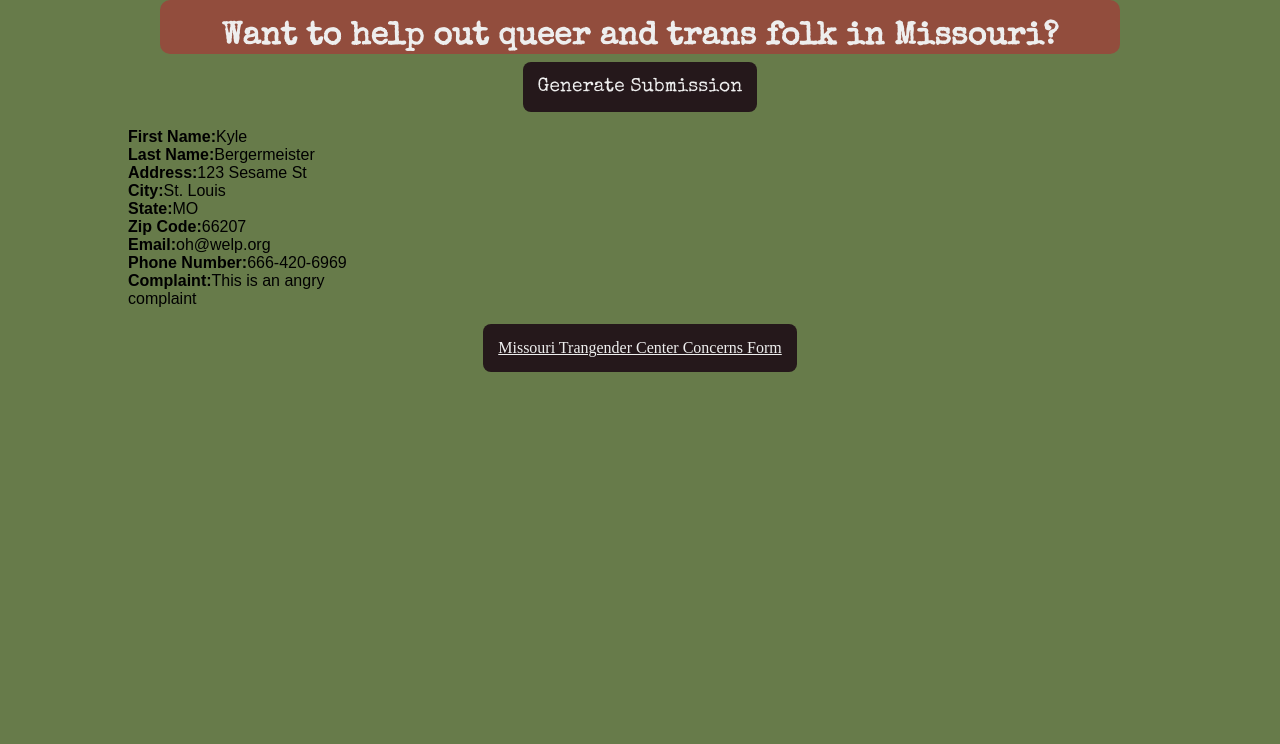
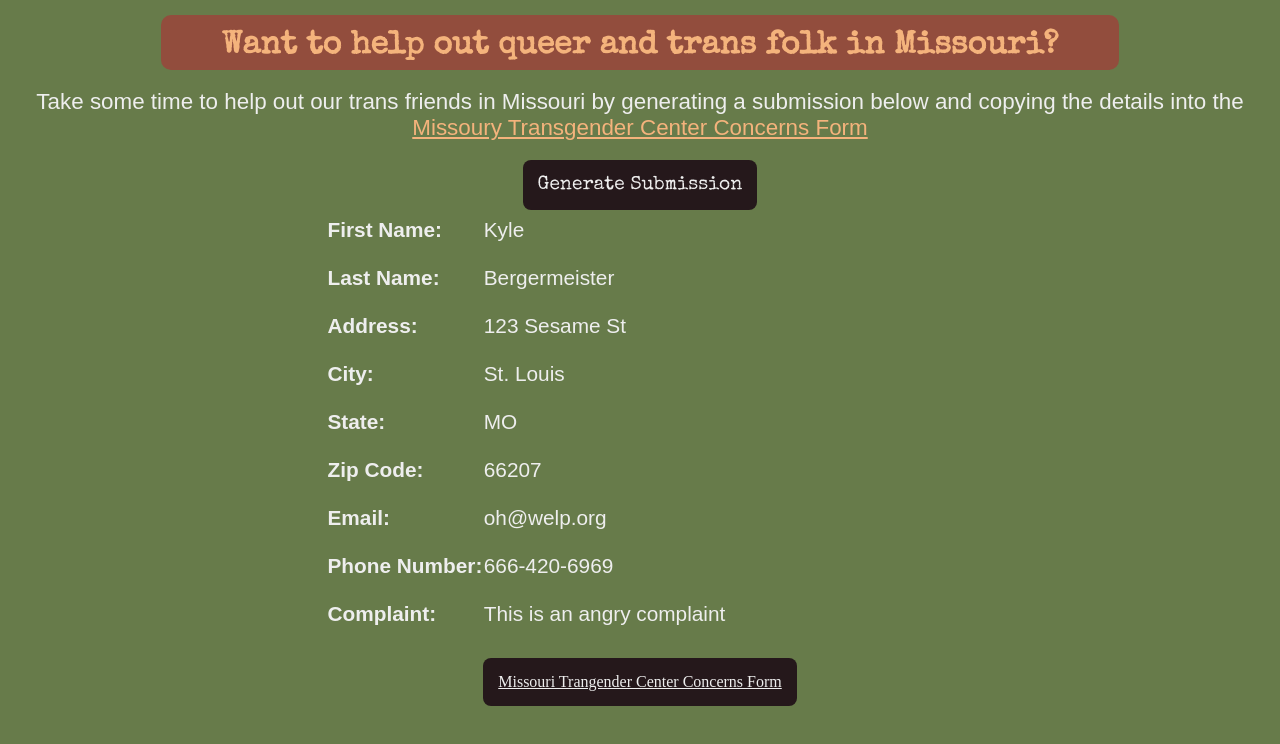
Before and after one commit to pamplemoussecache/queer-assistance-script-collection, a plain HTML site: page site/index.html in a window 1280 px wide. Both pictures are taken after a click on the button "Generate Submission". Drawn offline with nearby package versions, Linux system fonts and the light colour scheme; a web font is replaced by a local one.

Commit message:
further css formatting and grid updates

```diff
--- a/site/index.html
+++ b/site/index.html
@@ -12,16 +12,23 @@
     />
   </head>
   <body class="page-layout">
-    <div class="title">
-      <h1>Want to help out queer and trans folk in Missouri?</h1>
-      <div style="justify-content: flex-start; display: flex"></div>
-    </div>
+    <h1 class="title">Want to help out queer and trans folk in Missouri?</h1>
+    <p>
+      Take some time to help out our trans friends in Missouri by generating a
+      submission below and copying the details into the
+      <a
+        href="https://ago.mo.gov/file-a-complaint/transgender-center-concerns"
+        target="_blank"
+      >
+        Missoury Transgender Center Concerns Form
+      </a>
+    </p>
     <body>
       <button class="submission" type="button" id="button">
         Generate Submission
       </button>
     </body>
-    <div class="output">
+    <div class="outputContainer">
       <!-- <py-script>
         from js import document from pyodide import create_proxy from
         complaints_generator import hatespeech_complaint_generator def
--- a/site/script.js
+++ b/site/script.js
@@ -1,6 +1,6 @@
 "use strict";
 
-const output = document.querySelector(".output");
+const output = document.querySelector(".outputContainer");
 
 const fakeJSONOut = {
   first_name: "Kyle",
@@ -26,7 +26,7 @@ const handlePython = function () {
   //parse JSON into object
 
   //put object information into fields on html
-  const markup = `<p>
+  const markup = `<p class="output">
   <strong class="field">First Name:</strong><span id="first_name" class="data">${data.first_name}</span><br />
   <strong class="field">Last Name:</strong><span id="last_name" class="data">${data.last_name}</span><br />
   <strong class="field">Address:</strong><span id="address" class="data">${data.address.street}</span><br />
--- a/site/style.css
+++ b/site/style.css
@@ -10,24 +10,13 @@ Fonts: Special Elite for headers and Annie Use Your telescope for body
   --color4: #677b4a;
 }
 
-code {
-  font-family: source-code-pro, Menlo, Monaco, Consolas, "Courier New",
-    monospace;
-}
-
-@font-face {
-  font-family: "Annie Use Your Telescope";
-  src: url("../fonts/Annie Use Your Telescope.ttf") format("truetype");
-  font-weight: normal;
-  font-style: normal;
-}
-
 body,
 html {
   margin: 0;
-  padding: 0;
+  padding: 15px;
   -webkit-font-smoothing: antialiased;
   -moz-osx-font-smoothing: grayscale;
+  background-color: var(--color4);
 }
 
 p,
@@ -35,11 +24,14 @@ li {
   font-family: "Annie Use Your Telescope", sans-serif;
   margin-block-end: 0.5em;
   margin-block-start: 0.5em;
+  font-size: 1.4rem;
+  font-weight: 500;
+  color: var(--font-body);
 }
 
 h1 {
   font-family: "Special Elite", cursive;
-  color: var(--font-body);
+  color: var(--color1);
   margin-block-end: unset;
 }
 
@@ -59,12 +51,23 @@ button:hover {
   filter: brightness(150%);
 }
 
+a {
+  color: var(--color1);
+}
+
+a:hover {
+  cursor: pointer;
+  filter: brightness(150%);
+}
+
 .title {
   background-color: var(--color2);
   width: 75%;
+  height: 25px;
   border-radius: 10px;
   text-align: center;
   margin: auto;
+  padding: 15px 10px;
 }
 
 .page-layout {
@@ -77,7 +80,9 @@ button:hover {
   min-width: fit-content;
   overflow: hidden;
   display: grid;
-  background-color: var(--color4);
+  width: 75%;
+  margin: auto;
+  text-align: center;
 }
 
 div {
@@ -87,10 +92,13 @@ div {
 }
 
 .output {
-  width: 80%;
+  width: 50%;
   margin: auto;
+  text-align: left;
   display: grid;
   grid-template-columns: 25% 75%;
+  grid-auto-rows: min-content;
+  font-size: 1.3rem;
 }
 
 .field {
```
